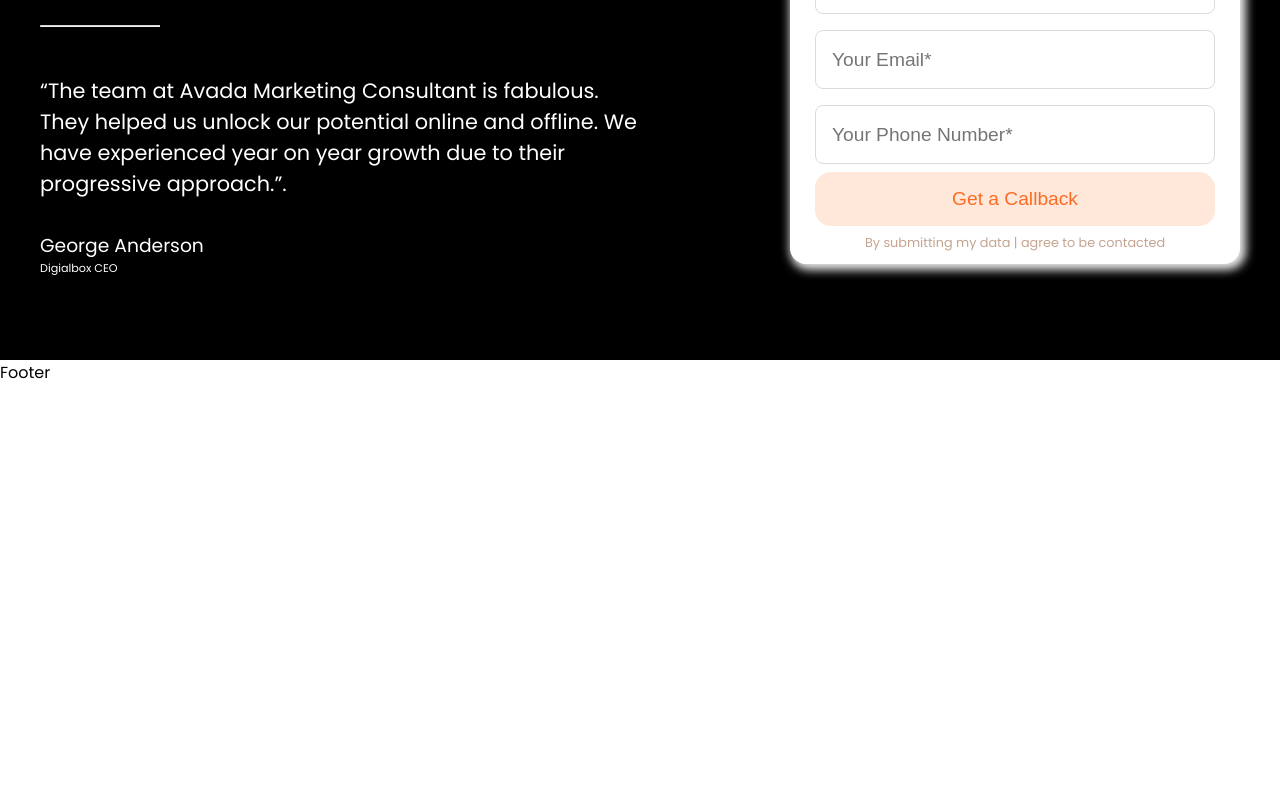
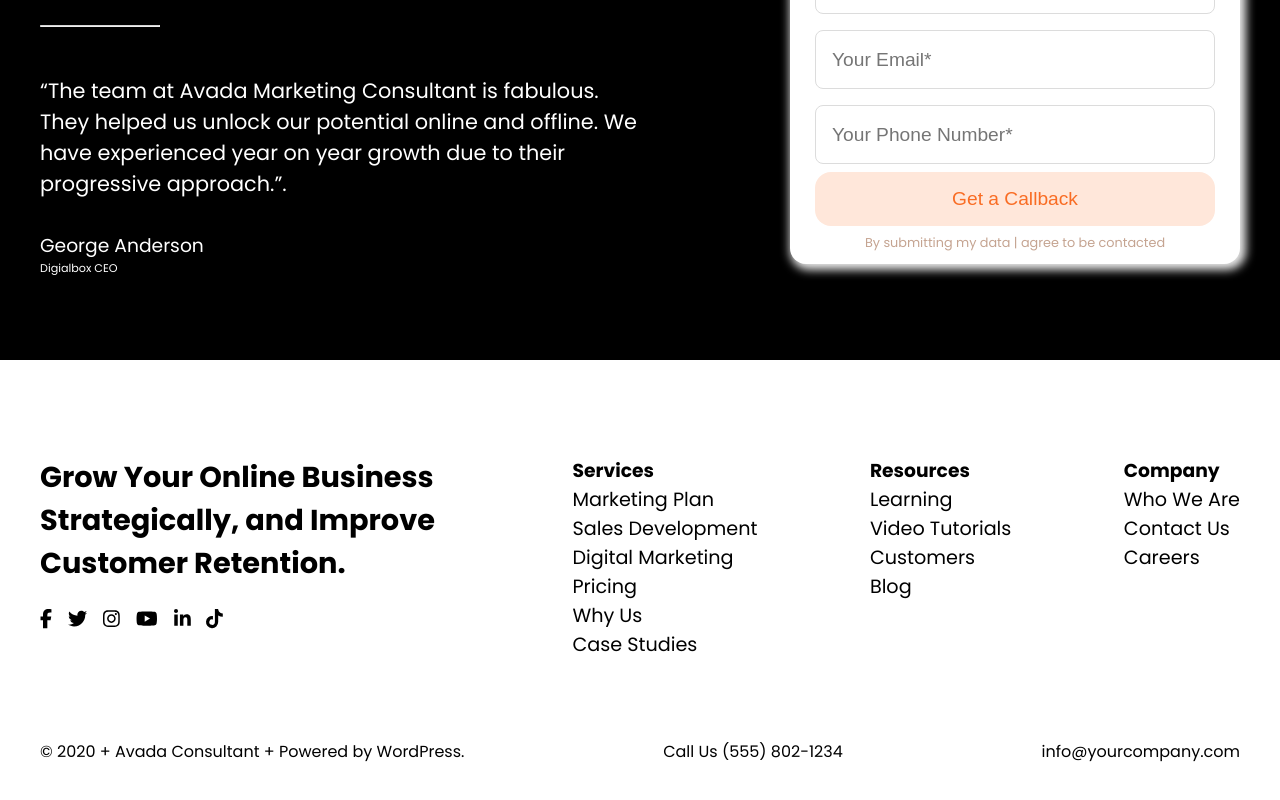
Before and after one commit to Emanuele213/proj-html-vuejs, a Vue app: page / in a window 1280 px wide. Shown: the part 7750-8550 px from the top of the page. Before the commit the page ends 8135 px from the top, so only its background shows below. Built offline with nearby package versions, Linux system fonts and the light colour scheme.

Commit message:
footer completed

```diff
--- a/src/App.vue
+++ b/src/App.vue
@@ -2,7 +2,11 @@
   <div>
     <HeaderPage :arr-header="arrHeader" />
     <MainPage />
-    <FooterPage />
+    <FooterPage
+      :arr-services="arrServices"
+      :arr-resources="arrResources"
+      :arr-company="arrCompany"
+    />
   </div>
 </template>
 
--- a/src/components/FooterPage.vue
+++ b/src/components/FooterPage.vue
@@ -1,15 +1,96 @@
 <template>
-  <footer>
-    Footer
+  <footer class="bg-white">
+    <div class="container">
+      <div class="container-flex">
+        <div class="text-width">
+          <h1>Grow Your Online Business Strategically, and Improve Customer Retention.</h1>
+          <div class="social-container">
+            <font-awesome-icon icon="fa-brands fa-facebook-f" />
+            <font-awesome-icon icon="fa-brands fa-twitter" />
+            <font-awesome-icon icon="fa-brands fa-instagram" />
+            <font-awesome-icon icon="fa-brands fa-youtube" />
+            <font-awesome-icon icon="fa-brands fa-linkedin-in" />
+            <font-awesome-icon icon="fa-brands fa-tiktok" />
+          </div>
+        </div>
+        <ul>
+          <h3>Services</h3>
+          <li
+            v-for="service in arrServices"
+            :key="service"
+          >
+            {{ service }}
+          </li>
+        </ul>
+        <ul>
+          <h3>Resources</h3>
+          <li
+            v-for="resource in arrResources"
+            :key="resource"
+          >
+            {{ resource }}
+          </li>
+        </ul>
+        <ul>
+          <h3>Company</h3>
+          <li
+            v-for="company in arrCompany"
+            :key="company"
+          >
+            {{ company }}
+          </li>
+        </ul>
+      </div>
+      <div class="container-down">
+        <div>© 2020 + Avada Consultant + Powered by WordPress.</div>
+        <div>Call Us (555) 802-1234</div>
+        <div>info@yourcompany.com</div>
+      </div>
+    </div>
   </footer>
 </template>
 
 <script>
 export default {
-
+  props: {
+    arrServices: Array,
+    arrResources: Array,
+    arrCompany: Array,
+  },
 };
 </script>
 
 <style lang="scss" scoped>
-
+.bg-white {
+  background-color: white;
+  margin-top: 6rem;
+  .container {
+    max-width: 1200px;
+    margin: 0 auto;
+    .container-flex {
+      display: flex;
+      justify-content: space-between;
+      li {
+        font-size: 1.2rem;
+      }
+      .text-width {
+        width: 35%;
+      }
+      h1 {
+        font-size: 1.8rem;
+        margin-bottom: 1.5rem;
+      }
+      .social-container {
+        display: flex;
+        font-size: 1.2rem;
+        gap: 1rem;
+      }
+    }
+    .container-down {
+      margin: 5rem 0;
+      display: flex;
+      justify-content: space-between;
+    }
+  }
+}
 </style>
--- a/src/main.js
+++ b/src/main.js
@@ -3,11 +3,14 @@
 import {
   faAngleDown, faArrowRight, faPhone, faCreditCard, faMessage, faXmark,
 } from '@fortawesome/free-solid-svg-icons'; // importiamo le icone che ci servono
+import {
+  faFacebookF, faTwitter, faInstagram, faYoutube, faLinkedinIn, faTiktok,
+} from '@fortawesome/free-brands-svg-icons';
 import { FontAwesomeIcon } from '@fortawesome/vue-fontawesome'; // importazione del componente FontAwesomeIcon
 import App from './App.vue';
 
 // eslint-disable-next-line
-library.add(faAngleDown, faArrowRight, faPhone, faCreditCard, faMessage, faXmark); // aggiungiamo le icone nella libreria del progetto
+library.add(faAngleDown, faArrowRight, faPhone, faCreditCard, faMessage, faXmark, faFacebookF, faTwitter, faInstagram, faYoutube, faLinkedinIn, faTiktok); // aggiungiamo le icone nella libreria del progetto
 Vue.component('FontAwesomeIcon', FontAwesomeIcon); // registrazione globale del componente FontAwesomeIcon per renderlo usabile in qualsiasi parte del codice senza ulteriore importazione
 
 Vue.config.productionTip = false;
```
